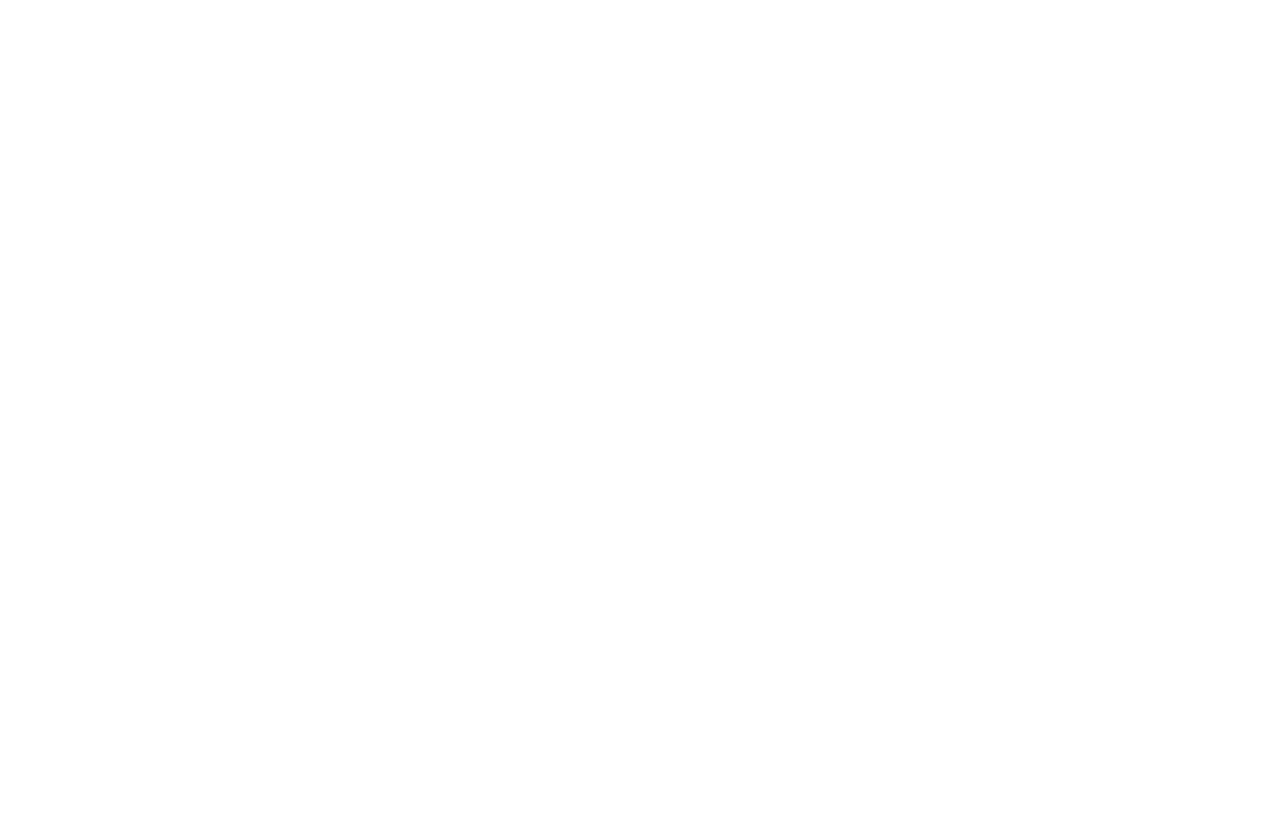
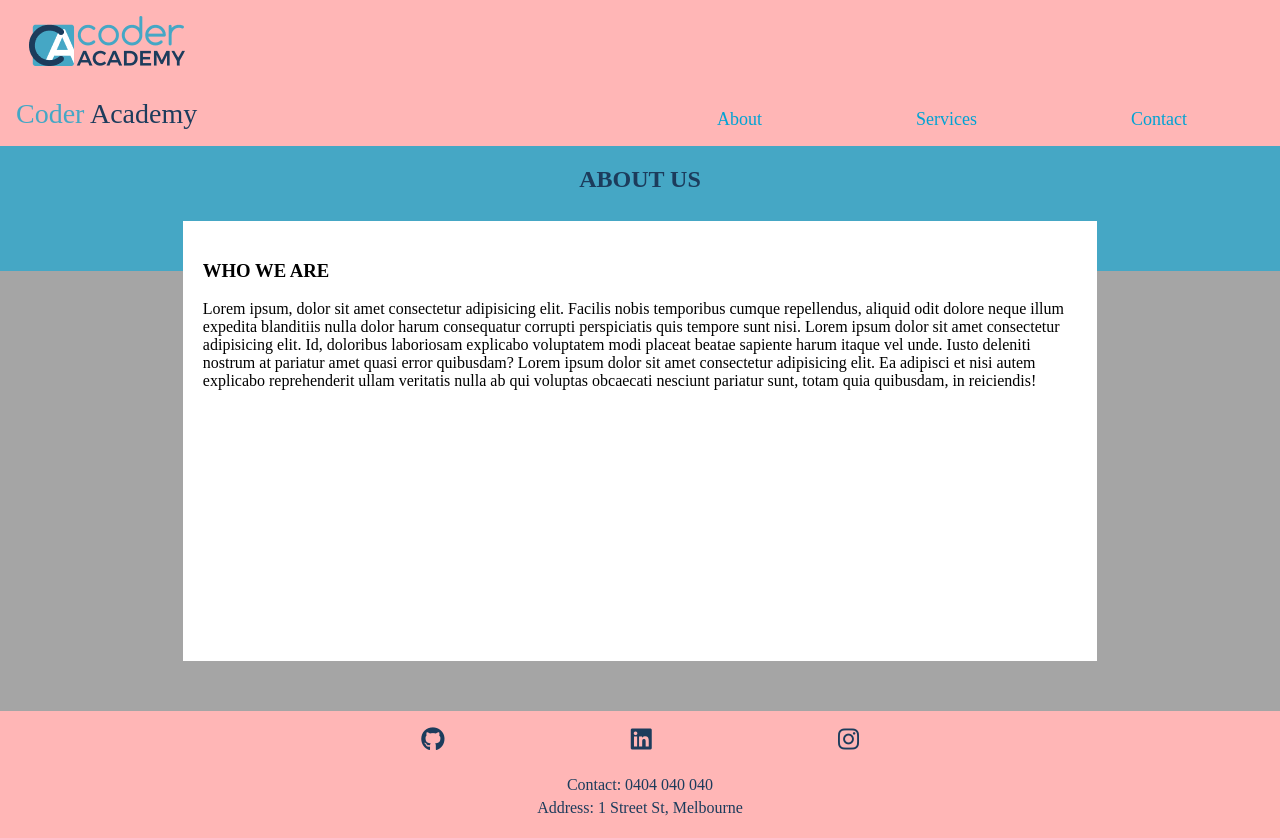
Before and after one commit to jeevanng/T1W2D3-company, a plain HTML site: page pages/about.html in a window 1280 px wide. Before the commit the page ends 800 px from the top, so only its background shows below. Drawn offline with Linux system fonts and the light colour scheme.

Commit message:
Add About Page and Fix index scss

```diff
--- a/pages/about.html
+++ b/pages/about.html
@@ -0,0 +1,60 @@
+<!DOCTYPE html>
+<html lang="en">
+<head>
+    <meta charset="UTF-8">
+    <meta http-equiv="X-UA-Compatible" content="IE=edge">
+    <meta name="viewport" content="width=device-width, initial-scale=1.0">
+    <title>Coder Academy</title>
+    <link rel="stylesheet" href="../styles/pages/about.css">
+    <!-- Font Awesome -->
+    <link rel="stylesheet" href="https://cdnjs.cloudflare.com/ajax/libs/font-awesome/6.3.0/css/all.min.css" integrity="sha512-SzlrxWUlpfuzQ+pcUCosxcglQRNAq/DZjVsC0lE40xsADsfeQoEypE+enwcOiGjk/bSuGGKHEyjSoQ1zVisanQ==" crossorigin="anonymous" referrerpolicy="no-referrer" />
+</head>
+<body>
+    <div>
+        <header>
+            <div class="logo-name">
+                <a href="../index.html">
+                    <img src="../images/logo.png" alt="Coder Academy logo">
+                </a>
+                <p class="name">
+                    <span class="coder-text">Coder</span>
+                    <span class="academy-text">Academy</span>
+                </p>
+            </div>
+            <nav class="nav-items">
+                <a href="./about.html">About</a>
+                <a href="./services.html">Services</a>
+                <a href="./contact.html">Contact</a>
+            </nav>
+        </header>
+
+        <main>
+            <div class="heading">
+                <h2>ABOUT US</h2>
+            </div>
+            <div class="description">
+                <h3>WHO WE ARE</h3>
+                <p>Lorem ipsum, dolor sit amet consectetur adipisicing elit. Facilis nobis temporibus cumque repellendus, aliquid odit dolore neque illum expedita blanditiis nulla dolor harum consequatur corrupti perspiciatis quis tempore sunt nisi. Lorem ipsum dolor sit amet consectetur adipisicing elit. Id, doloribus laboriosam explicabo voluptatem modi placeat beatae sapiente harum itaque vel unde. Iusto deleniti nostrum at pariatur amet quasi error quibusdam? Lorem ipsum dolor sit amet consectetur adipisicing elit. Ea adipisci et nisi autem explicabo reprehenderit ullam veritatis nulla ab qui voluptas obcaecati nesciunt pariatur sunt, totam quia quibusdam, in reiciendis!</p>
+            </div>
+        </main>
+    </div>
+
+    <footer>
+        <div class="social-media">
+            <a href="https://www.github.com" target="_blank">
+                <i class="fa-brands fa-github"></i>
+            </a>
+            <a href="https://www.linkedin.com" target="_blank">
+                <i class="fa-brands fa-linkedin"></i>
+            </a>
+            <a href="https://www.instagram.com" target="_blank">
+                <i class="fa-brands fa-instagram"></i>
+            </a>
+        </div>
+        <div class="info">
+            <p>Contact: 0404 040 040</p>
+            <p> Address: 1 Street St, Melbourne</p>
+        </div>
+    </footer>
+</body>
+</html>
--- /dev/null
+++ b/styles/pages/about.scss
@@ -0,0 +1,28 @@
+@import "../defaults/color";
+@import "../defaults/breakpoint";
+@import "../index";
+
+main{
+    display: grid;
+    grid-template-columns: 1fr 5fr 1fr;
+    grid-template-rows: 75px 50px 1fr;
+    margin-bottom: 50px;
+
+    .heading{
+        background-color: $primary-color;
+        color: $secondary-color;
+        grid-column: 1 / -1;
+        grid-row: 1 / 3;
+        text-align: center;
+    }
+
+    .description{
+        height: 50vh;
+        // border: 1px solid red;
+        grid-column: 2 / 3;
+        grid-row: 2 / -1;
+        background-color: white;
+        padding: 20px;
+        overflow: scroll;
+    }
+}
--- a/styles/pages/contact.scss
+++ b/styles/pages/contact.scss
@@ -1,5 +1,6 @@
 @import "../defaults/color";
 @import "../defaults/breakpoint";
+@import "../index";
 
 main{
     display: flex;
@@ -29,6 +30,7 @@ main{
                 border-radius: 4px;
                 outline: none;
                 font-size: 1.2rem;
+                font-family: 'Times New Roman';
 
                 &:not(.form-textarea){
                     height: 32px;
--- a/styles/pages/home.scss
+++ b/styles/pages/home.scss
@@ -1,3 +1,4 @@
+@import "../index";
 
 main{
 
--- a/styles/pages/services.scss
+++ b/styles/pages/services.scss
@@ -1,4 +1,5 @@
 @import "../defaults/color";
+@import "../index";
 
 main {
     display: flex;
```
Also changed, not shown: pages/contact.html (+0 -1 lines), pages/services.html (+0 -1 lines), styles/_index.scss (renamed from styles/index.scss), styles/pages/about.css, styles/pages/contact.css, styles/pages/home.css, styles/pages/services.css, 6 other files.
